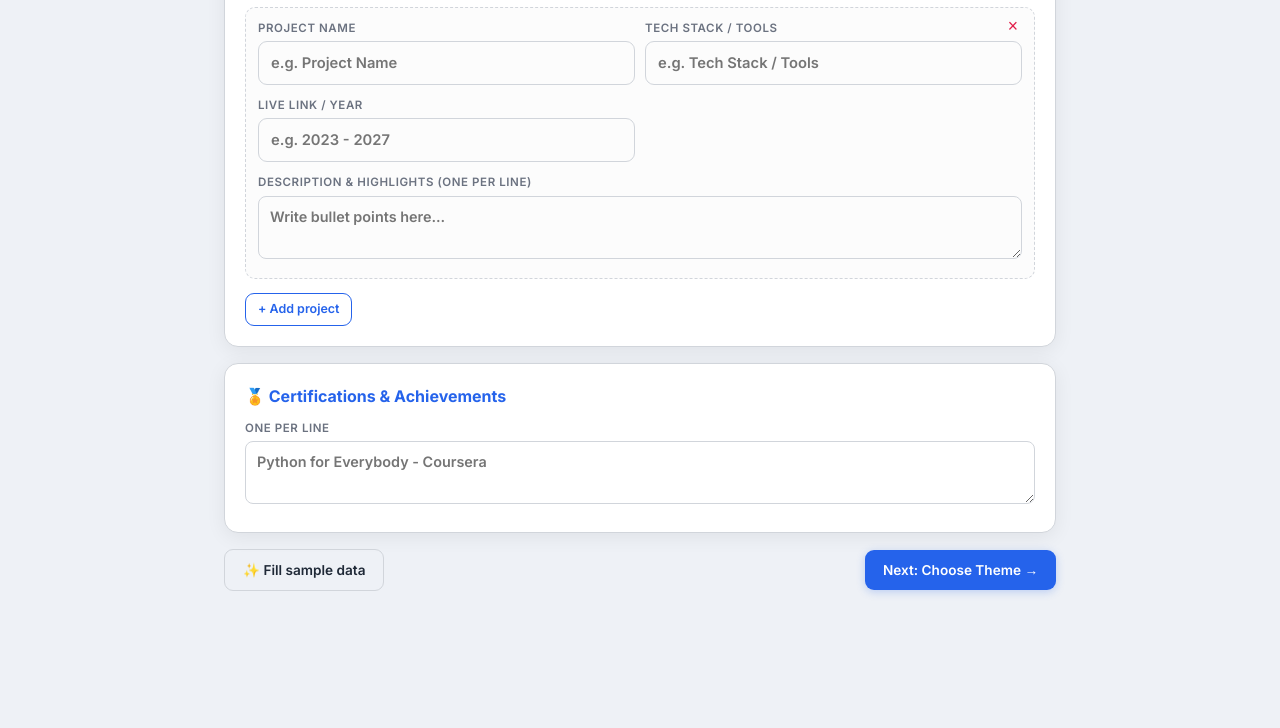
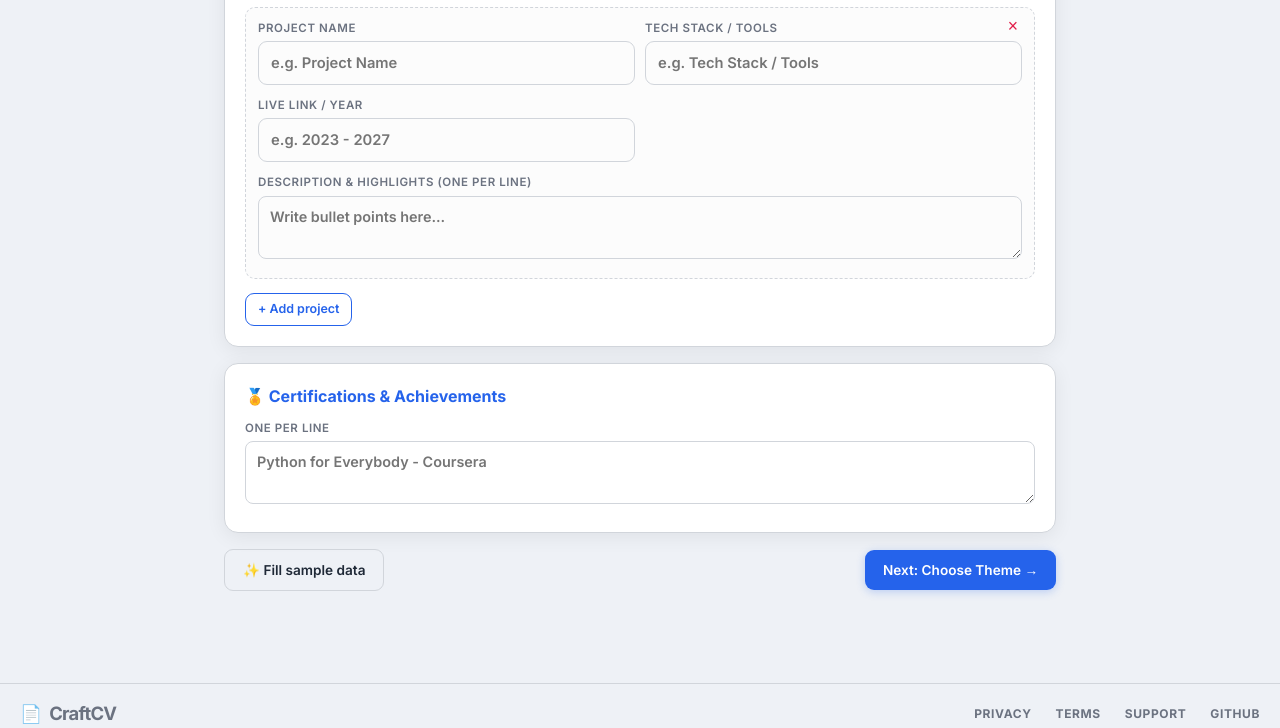
Before and after one commit to imrandotenv/CraftCV, a plain HTML site: page cv-wizard.html in a window 1280 px wide. Shown: the part 2308-3036 px from the top of the page. Before the commit the page ends 2959 px from the top, so only its background shows below. Drawn offline with Linux system fonts and the light colour scheme.

Commit message:
fix(footer): globally update footer routing coordinates across all HTML files

```diff
--- a/assets/css/layout.css
+++ b/assets/css/layout.css
@@ -362,6 +362,74 @@ textarea {
 
 .app-footer a:not(.footer-logo):not(.footer-link):hover {
   text-decoration: underline;
+}
+
+.footer-container {
+  max-width: 1240px;
+  width: 100%;
+  margin: 0 auto;
+  display: flex;
+  align-items: center;
+  justify-content: space-between;
+  gap: 1.5rem;
+  flex-wrap: wrap;
+}
+
+.footer-brand {
+  display: flex;
+  align-items: center;
+}
+
+.footer-logo {
+  font-size: 1.15rem;
+  font-weight: 900;
+  color: inherit;
+  letter-spacing: -0.04em;
+  text-decoration: none;
+  display: inline-flex;
+  align-items: center;
+  gap: 8px;
+}
+
+.footer-logo:hover {
+  opacity: 0.8;
+}
+
+.footer-logo-badge {
+  font-size: 1.1rem;
+}
+
+.footer-nav {
+  display: flex;
+  align-items: center;
+}
+
+.footer-links {
+  display: flex;
+  align-items: center;
+  gap: 1.5rem;
+  list-style: none;
+  margin: 0;
+  padding: 0;
+  flex-wrap: wrap;
+}
+
+.footer-link {
+  color: var(--muted, #6b7280);
+  text-transform: uppercase;
+  letter-spacing: 0.05em;
+  font-size: 0.75rem;
+  font-weight: 700;
+  text-decoration: none;
+  transition: color 0.2s ease;
+  display: inline-block;
+  padding: 4px 0;
+}
+
+.footer-link:hover,
+.footer-link:focus-visible {
+  color: var(--ink, #000000);
+  text-decoration: none;
 }
 
 /* Banner Alert Messages */
--- a/cv-wizard.html
+++ b/cv-wizard.html
@@ -180,6 +180,29 @@ textarea{resize:vertical;min-height:62px}
   </section>
 </div>
 
+<!-- Structured Professional Footer -->
+<footer class="app-footer noprint py-8" style="position: relative; z-index: 100; background: transparent;">
+  <div class="footer-container">
+    <!-- Far Left: Stark Black Logo / Brand Name -->
+    <div class="footer-brand">
+      <a href="index.html" class="footer-logo satoshi-black tracking-tighter" aria-label="CraftCV Home">
+        <span class="footer-logo-badge" aria-hidden="true">📄</span>
+        <span>CraftCV</span>
+      </a>
+    </div>
+
+    <!-- Far Right: Minimalist Horizontal List of Utility Links -->
+    <nav class="footer-nav" aria-label="Footer Utility Navigation">
+      <ul class="footer-links">
+        <li><a href="privacy.html" class="footer-link">Privacy</a></li>
+        <li><a href="terms.html" class="footer-link">Terms</a></li>
+        <li><a href="mailto:help@ceimran.in" class="footer-link" title="Contact">Support</a></li>
+        <li><a href="https://github.com/imrandotenv/CraftCV" target="_blank" rel="noopener noreferrer" class="footer-link">GitHub</a></li>
+      </ul>
+    </nav>
+  </div>
+</footer>
+
 <script>
 const $=s=>document.querySelector(s), $$=s=>[...document.querySelectorAll(s)];
 const esc=s=>String(s||'').replace(/[&<>"]/g,c=>({'&':'&amp;','<':'&lt;','>':'&gt;','"':'&quot;'}[c]));
```
Also changed, not shown: index.html (+1 -1 lines).
